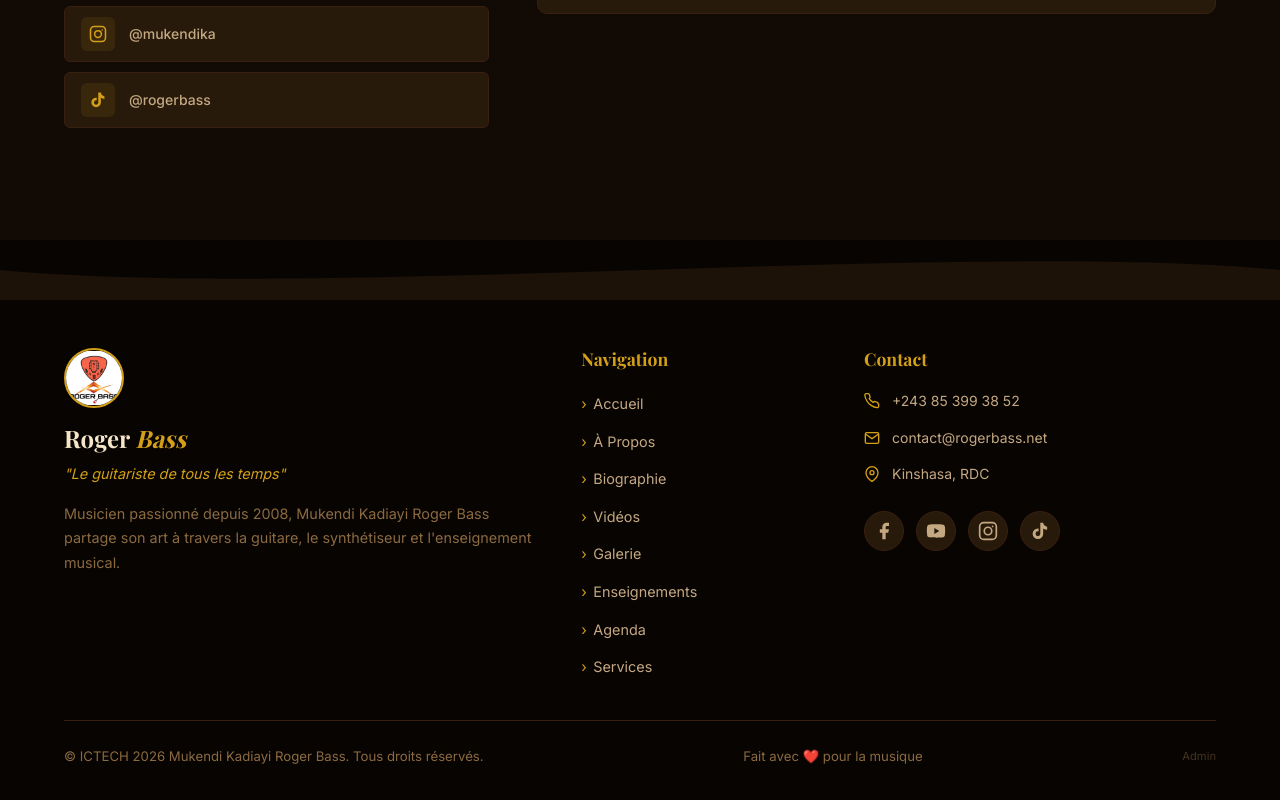
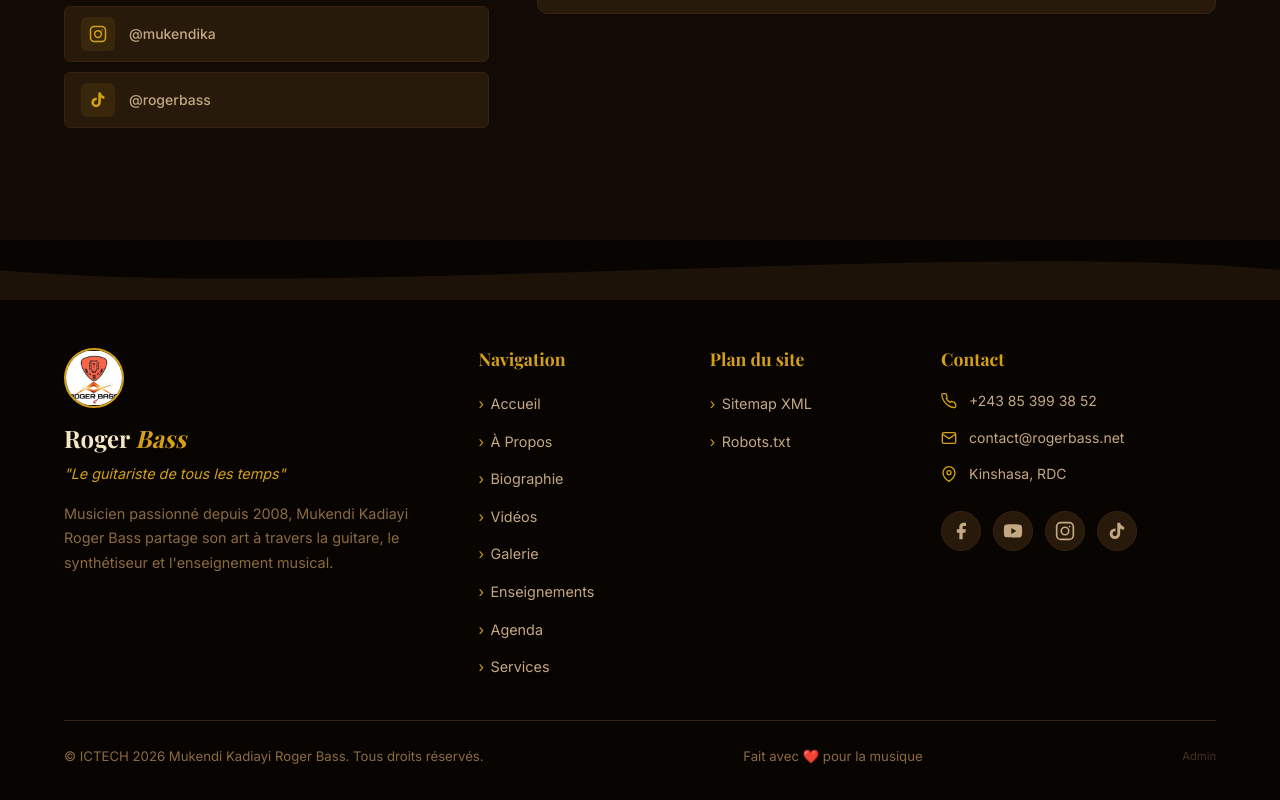
Before and after one commit to Kgermando/porfolio-roger-bass-app, an Angular app: page / in a window 1280 px wide. Shown: the part 8890-9690 px from the top of the page. Built offline with nearby package versions, Linux system fonts and the light colour scheme; no server answers; a web font is replaced by a local one.

Commit message:
Add url sitema^p

```diff
--- a/src/app/shared/footer/footer.html
+++ b/src/app/shared/footer/footer.html
@@ -32,6 +32,18 @@
             <li><a href="#enseignements">Enseignements</a></li>
             <li><a href="#agenda">Agenda</a></li>
             <li><a href="#services">Services</a></li>
+          </ul>
+        </nav>
+
+        <!-- Sitemap & SEO -->
+        <nav class="footer__nav" aria-label="Plan du site">
+          <h4 class="footer__heading">Plan du site</h4>
+          <ul>
+            @for (link of sitemapLinks; track link.href) {
+              <li>
+                <a [href]="link.href" [attr.title]="link.title">{{ link.label }}</a>
+              </li>
+            }
           </ul>
         </nav>
 
--- a/src/app/shared/footer/footer.scss
+++ b/src/app/shared/footer/footer.scss
@@ -17,10 +17,14 @@
 
   &__grid {
     display: grid;
-    grid-template-columns: 2fr 1fr 1.5fr;
+    grid-template-columns: 2fr 1fr 1fr 1.5fr;
     gap: 3rem;
     padding-bottom: 2.5rem;
     border-bottom: 1px solid var(--rb-border);
+
+    @media (max-width: 1024px) {
+      grid-template-columns: 1fr 1fr;
+    }
 
     @media (max-width: 768px) {
       grid-template-columns: 1fr;
--- a/src/app/shared/footer/footer.ts
+++ b/src/app/shared/footer/footer.ts
@@ -9,6 +9,19 @@ import { RouterLink } from '@angular/router';
 })
 export class Footer {
   year = new Date().getFullYear();
+
+  sitemapLinks = [
+    {
+      label: 'Sitemap XML',
+      href: '/sitemap.xml',
+      title: 'Plan du site au format XML pour les moteurs de recherche',
+    },
+    {
+      label: 'Robots.txt',
+      href: '/robots.txt',
+      title: 'Directives d’exploration pour les robots d’indexation',
+    },
+  ];
 
   socials = [
     {
```
